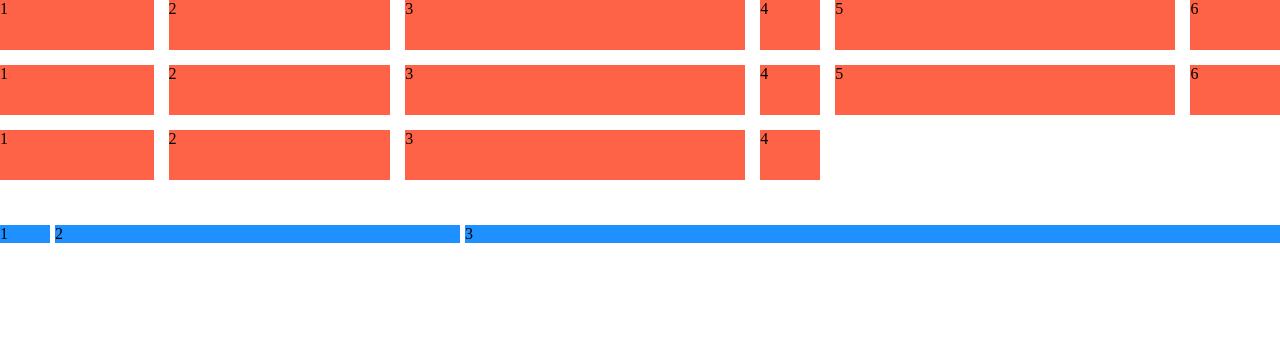
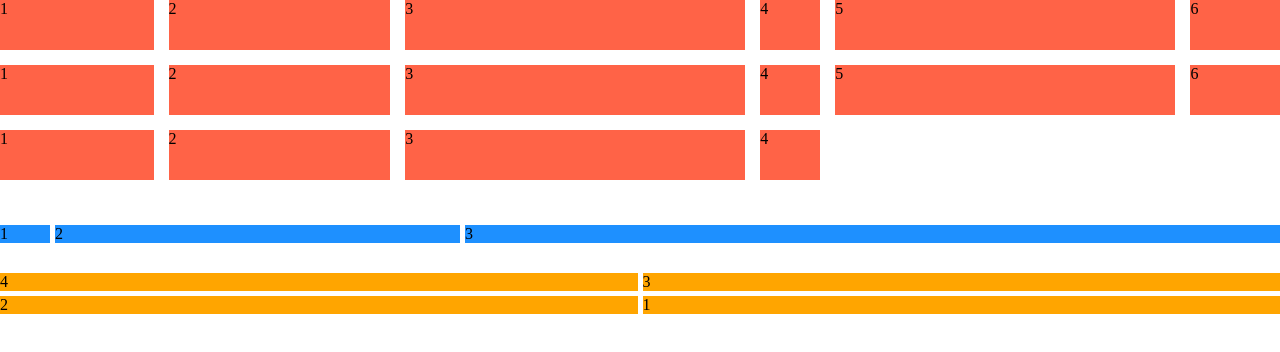
Before and after one commit to corysimmons/postcss-ant, a website: page demo/index.html in a window 1280 px wide. Drawn offline with Linux system fonts and the light colour scheme; files that its build step writes are made by us from their sources.

Commit message:
Add flexbox source ordering example

```diff
--- a/demo/css/expected.css
+++ b/demo/css/expected.css
@@ -43,6 +43,7 @@
 /* Note the array is NOT 0-based. This is on purpose to make it easier to do the preprocessor loops above.*/
 .simple {
   overflow: hidden;
+  margin-bottom: 30px;
 }
 .simple div {
   float: left;
@@ -61,3 +62,45 @@
 .simple div:last-child{
   margin-right: 0; /* remove gutter from last element*/
 }
+@media (max-width: 800px){
+  .simple div:nth-child(1){
+    width: 200px; /* returns 200px*/
+  }
+}
+@media (max-width: 800px){
+  .simple div:nth-child(2){
+    width: calc((100% - 205px) * 1/5 - 4px); /* returns 1/5 minus fixed sizes and stuff*/
+  }
+}
+@media (max-width: 800px){
+  .simple div:nth-child(3){
+    width: calc((100% - (205px + ((100% - 205px) * 0.2 - 4px)) - 5px) / 1); /* returns a % length of whatever is leftover*/
+  }
+}
+
+/* Flexbox `order` is pretty sweet for source ordering.*/
+.order {
+  display: flex;
+  flex-wrap: wrap;
+}
+.order div {
+  float: left;
+  width: calc(100% * 1/2 - 2.5px); /* If all your elements are the same size, no need to specify more than what you need.*/
+  margin: 0 5px 5px 0;
+  background: orange /* Remove gutter from end the elements on the right side.*/ /* Easy source ordering.*/
+}
+.order div:nth-child(odd){
+  margin-right: 0;
+}
+.order div:nth-child(1){
+  order: 4;
+}
+.order div:nth-child(2){
+  order: 3;
+}
+.order div:nth-child(3){
+  order: 2;
+}
+.order div:nth-child(4){
+  order: 1;
+}
--- a/demo/css/in.scss
+++ b/demo/css/in.scss
@@ -41,6 +41,7 @@
 // Note the array is NOT 0-based. This is on purpose to make it easier to do the preprocessor loops above.
 .simple {
   overflow: hidden;
+  margin-bottom: 30px;
 
   div {
     float: left;
@@ -49,14 +50,26 @@
 
     &:nth-child(1) {
       width: ant(50px 1/3 auto)[1]; // returns 50px
+
+      @media (max-width: 800px) {
+        width: ant(200px 1/5 auto)[1]; // returns 200px
+      }
     }
 
     &:nth-child(2) {
       width: ant(50px 1/3 auto)[2]; // returns 1/3 of 100% (container width) minus the fixed sizes (50px from above)
+
+      @media (max-width: 800px) {
+        width: ant(200px 1/5 auto)[2]; // returns 1/5 minus fixed sizes and stuff
+      }
     }
 
     &:nth-child(3) {
       width: ant(50px 1/3 auto)[3]; // returns a % length of whatever is leftover
+
+      @media (max-width: 800px) {
+        width: ant(200px 1/5 auto)[3]; // returns a % length of whatever is leftover
+      }
     }
 
     &:last-child {
@@ -64,3 +77,35 @@
     }
   }
 }
+
+// Flexbox `order` is pretty sweet for source ordering.
+.order {
+  display: flex;
+  flex-wrap: wrap;
+
+  div {
+    float: left;
+    width: ant(1/2)[1]; // If all your elements are the same size, no need to specify more than what you need.
+    margin: 0 5px 5px 0;
+    background: orange;
+
+    // Remove gutter from end the elements on the right side.
+    &:nth-child(odd) {
+      margin-right: 0;
+    }
+
+    // Easy source ordering.
+    &:nth-child(1) {
+      order: 4;
+    }
+    &:nth-child(2) {
+      order: 3;
+    }
+    &:nth-child(3) {
+      order: 2;
+    }
+    &:nth-child(4) {
+      order: 1;
+    }
+  }
+}
--- a/demo/index.html
+++ b/demo/index.html
@@ -7,8 +7,8 @@
 </head>
 <body>
 
-  <!-- `npm run dev` and navigate to localhost:3000 to see what's going on here with browsersync.-->
-  <!-- tinker around with demo/css/in.scss -->
+  <!-- `npm run dev` and navigate to localhost:3000 to see what's going on here with browsersync. -->
+  <!-- Tinker around with demo/css/in.scss -->
   <section class="loopy">
     <div>1</div>
     <div>2</div>
@@ -37,5 +37,13 @@
     <div>3</div>
   </section>
 
+  <!-- Source ordering with flexbox. -->
+  <section class="order">
+    <div>1</div>
+    <div>2</div>
+    <div>3</div>
+    <div>4</div>
+  </section>
+
 </body>
 </html>
```
Also changed, not shown: demo/css/out.css.
